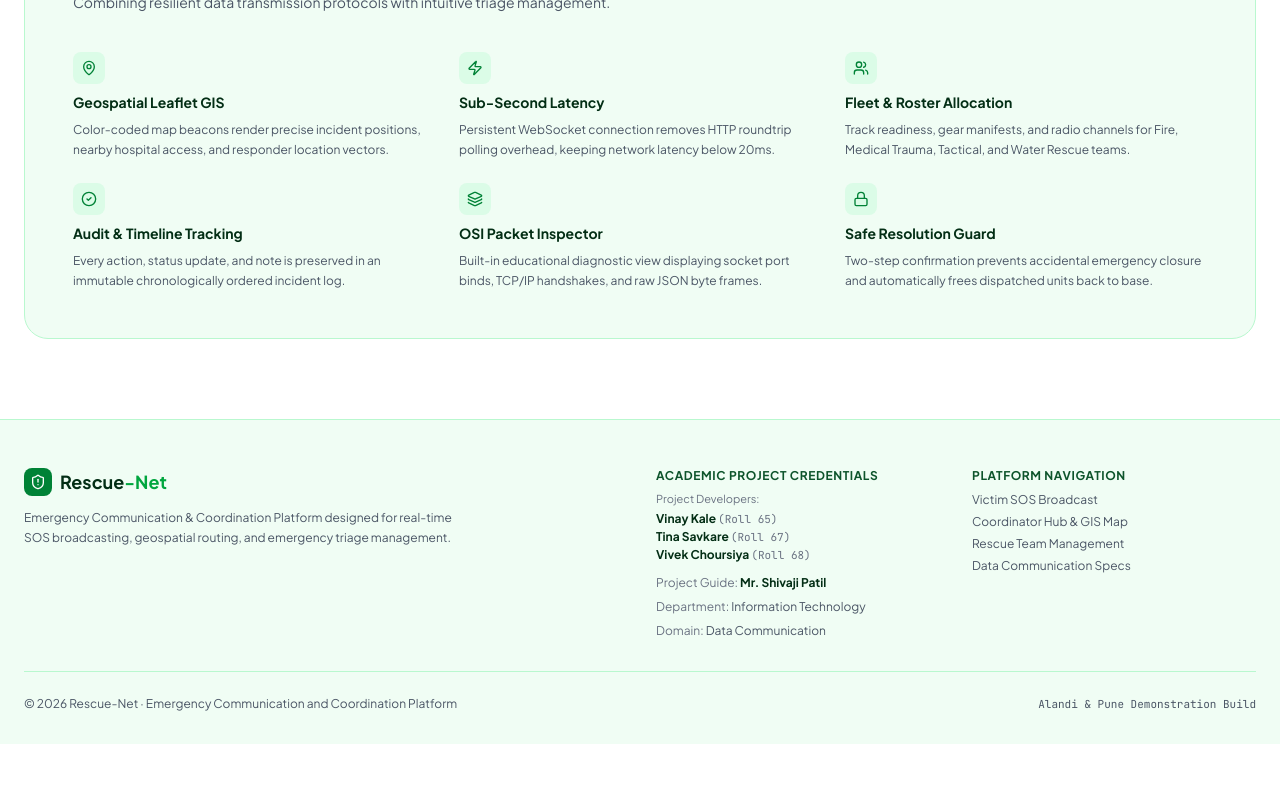
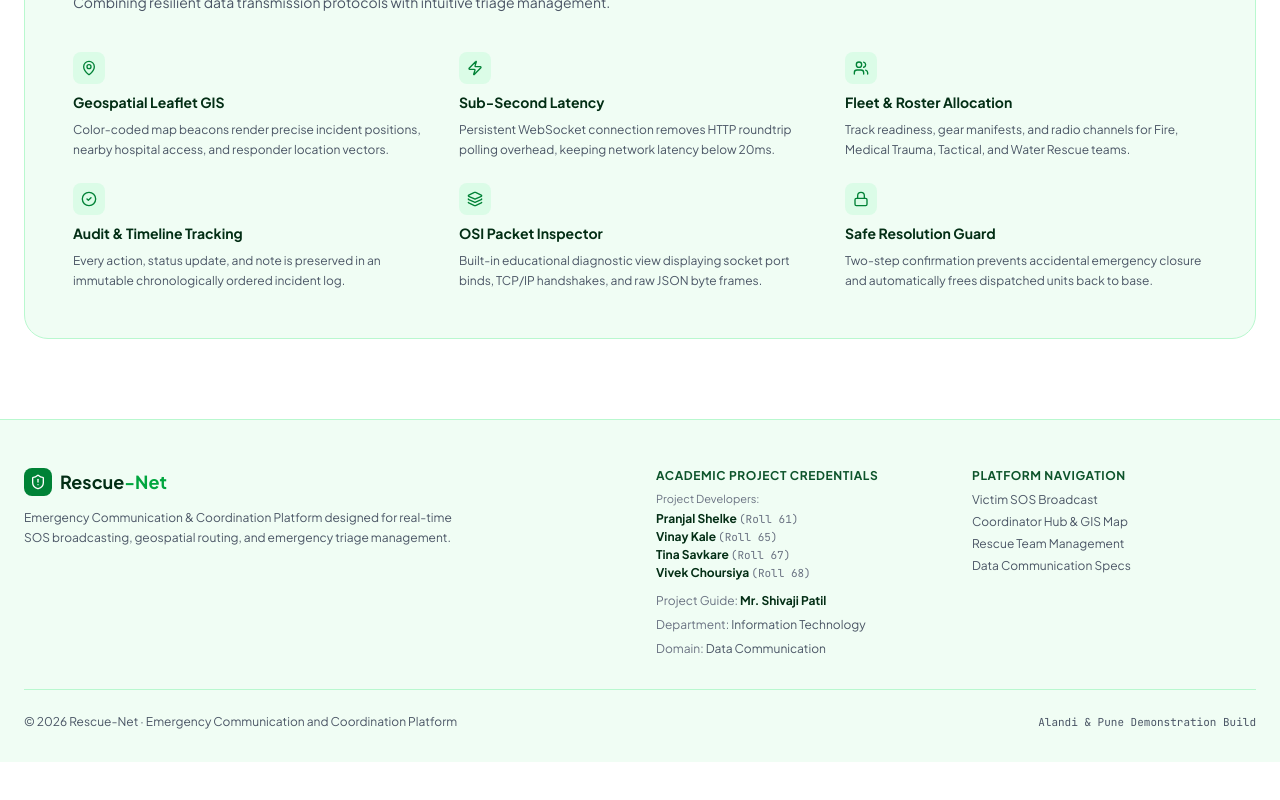
Before and after one commit to Vinayy3011/Rescue-Net-1, a React (Vite) app: page / in a window 1280 px wide. Shown: the part 1736-2536 px from the top of the page. Built offline with nearby package versions, Linux system fonts and the light colour scheme.

Commit message:
Update LandingPage with project developers' details
Added project developers' names and roll numbers to the landing page.

```diff
--- a/src/components/LandingPage.tsx
+++ b/src/components/LandingPage.tsx
@@ -351,6 +351,7 @@ export const LandingPage: React.FC = () => {
                 <span className="text-gray-500 block text-[11px]">Project Developers:</span>
 
                 <div className="space-y-0.5">
+                  <div><strong className="text-green-950">Pranjal Shelke</strong> <span className="font-mono text-[11px] text-gray-500">(Roll 61)</span></div>
                   <div><strong className="text-green-950">Vinay Kale</strong> <span className="font-mono text-[11px] text-gray-500">(Roll 65)</span></div>
                   <div><strong className="text-green-950">Tina Savkare</strong> <span className="font-mono text-[11px] text-gray-500">(Roll 67)</span></div>
                   <div><strong className="text-green-950">Vivek Choursiya</strong> <span className="font-mono text-[11px] text-gray-500">(Roll 68)</span></div>
```
